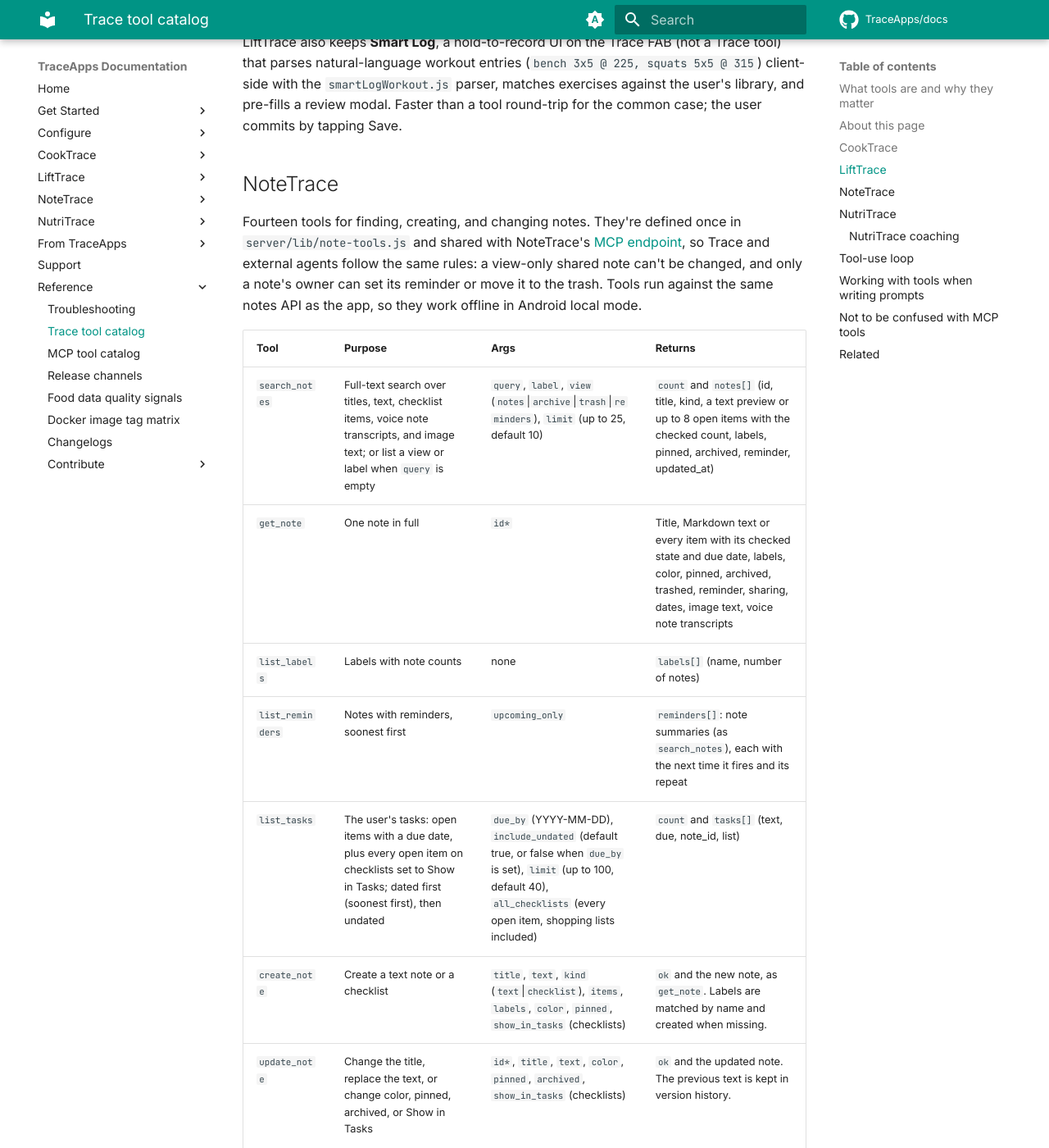
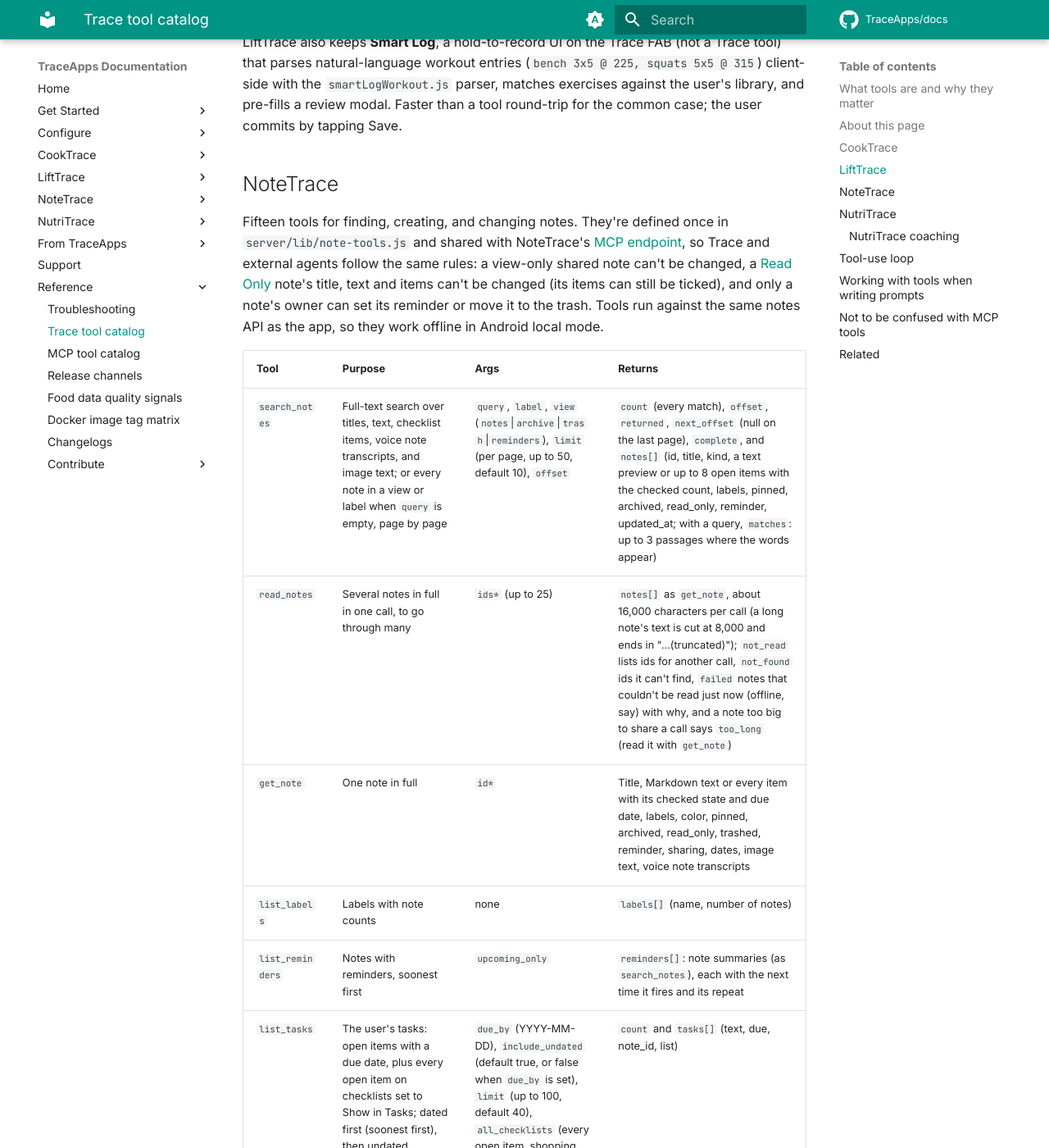
Before and after one commit to TraceApps/docs, an MkDocs documentation site: the page built from docs/reference/trace-tools.md, in a window 1280 px wide and 1400 px high, scrolled down 4777 px. Shown: the whole window at 82% size. Built offline with MkDocs 1.6.1 and Material for MkDocs 9.7.7, drawn with Linux system fonts in a browser that asks for light colours; comment, search, counter and statistics services are not loaded; some of the changed text lies outside the part shown.

Commit message:
NoteTrace: Trace goes through many notes, read_notes (TraceApps/notetrace#34)

```diff
--- a/docs/reference/trace-tools.md
+++ b/docs/reference/trace-tools.md
@@ -74,17 +74,18 @@ LiftTrace also keeps **Smart Log**, a hold-to-record UI on the Trace FAB (not a
 
 ## NoteTrace
 
-Fourteen tools for finding, creating, and changing notes. They're defined once in `server/lib/note-tools.js` and shared with NoteTrace's [MCP endpoint](../notetrace/mcp.md), so Trace and external agents follow the same rules: a view-only shared note can't be changed, and only a note's owner can set its reminder or move it to the trash. Tools run against the same notes API as the app, so they work offline in Android local mode.
+Fifteen tools for finding, creating, and changing notes. They're defined once in `server/lib/note-tools.js` and shared with NoteTrace's [MCP endpoint](../notetrace/mcp.md), so Trace and external agents follow the same rules: a view-only shared note can't be changed, a [Read Only](../notetrace/features.md#editor) note's title, text and items can't be changed (its items can still be ticked), and only a note's owner can set its reminder or move it to the trash. Tools run against the same notes API as the app, so they work offline in Android local mode.
 
 | Tool | Purpose | Args | Returns |
 |------|---------|------|---------|
-| `search_notes` | Full-text search over titles, text, checklist items, voice note transcripts, and image text; or list a view or label when `query` is empty | `query`, `label`, `view` (`notes`\|`archive`\|`trash`\|`reminders`), `limit` (up to 25, default 10) | `count` and `notes[]` (id, title, kind, a text preview or up to 8 open items with the checked count, labels, pinned, archived, reminder, updated_at) |
-| `get_note` | One note in full | `id*` | Title, Markdown text or every item with its checked state and due date, labels, color, pinned, archived, trashed, reminder, sharing, dates, image text, voice note transcripts |
+| `search_notes` | Full-text search over titles, text, checklist items, voice note transcripts, and image text; or every note in a view or label when `query` is empty, page by page | `query`, `label`, `view` (`notes`\|`archive`\|`trash`\|`reminders`), `limit` (per page, up to 50, default 10), `offset` | `count` (every match), `offset`, `returned`, `next_offset` (null on the last page), `complete`, and `notes[]` (id, title, kind, a text preview or up to 8 open items with the checked count, labels, pinned, archived, read_only, reminder, updated_at; with a query, `matches`: up to 3 passages where the words appear) |
+| `read_notes` | Several notes in full in one call, to go through many | `ids*` (up to 25) | `notes[]` as `get_note`, about 16,000 characters per call (a long note's text is cut at 8,000 and ends in "…(truncated)"); `not_read` lists ids for another call, `not_found` ids it can't find, `failed` notes that couldn't be read just now (offline, say) with why, and a note too big to share a call says `too_long` (read it with `get_note`) |
+| `get_note` | One note in full | `id*` | Title, Markdown text or every item with its checked state and due date, labels, color, pinned, archived, read_only, trashed, reminder, sharing, dates, image text, voice note transcripts |
 | `list_labels` | Labels with note counts | none | `labels[]` (name, number of notes) |
 | `list_reminders` | Notes with reminders, soonest first | `upcoming_only` | `reminders[]`: note summaries (as `search_notes`), each with the next time it fires and its repeat |
 | `list_tasks` | The user's tasks: open items with a due date, plus every open item on checklists set to Show in Tasks; dated first (soonest first), then undated | `due_by` (YYYY-MM-DD), `include_undated` (default true, or false when `due_by` is set), `limit` (up to 100, default 40), `all_checklists` (every open item, shopping lists included) | `count` and `tasks[]` (text, due, note_id, list) |
 | `create_note` | Create a text note or a checklist | `title`, `text`, `kind` (`text`\|`checklist`), `items`, `labels`, `color`, `pinned`, `show_in_tasks` (checklists) | `ok` and the new note, as `get_note`. Labels are matched by name and created when missing. |
-| `update_note` | Change the title, replace the text, or change color, pinned, archived, or Show in Tasks | `id*`, `title`, `text`, `color`, `pinned`, `archived`, `show_in_tasks` (checklists) | `ok` and the updated note. The previous text is kept in version history. |
+| `update_note` | Change the title, replace the text, or change color, pinned, archived, or Show in Tasks; make a note Read Only | `id*`, `title`, `text`, `color`, `pinned`, `archived`, `show_in_tasks` (checklists), `read_only` (true only: only the user can turn it off) | `ok` and the updated note. The previous text is kept in version history. |
 | `append_to_note` | Add to the end: a paragraph on a text note, one item per line on a checklist | `id*`, `text*` | `ok` and the updated note |
 | `add_checklist_items` | Add items to a checklist | `id*`, `items*`, `due` (YYYY-MM-DD, for every new item) | `ok`, how many were added, and the updated note |
 | `check_checklist_item` | Check or uncheck an item found by its text (exact match first, then the only item containing the text) | `id*`, `item*`, `checked` (default true) | `ok`, the item's text, and its new state; an error when no item or more than one matches |
@@ -93,9 +94,9 @@ Fourteen tools for finding, creating, and changing notes. They're defined once i
 | `set_labels` | Replace a note's labels by name | `id*`, `labels*` (empty removes all) | The labels now on the note |
 | `move_to_trash` | Move a note to the trash (restorable for 30 days) | `id*` | `ok` and the trashed note's title. Owner only. |
 
-Every message includes the user's local date, time, and time zone, so "tomorrow at 9" becomes the right `at`, read in the device's time zone. When Trace is set by environment variables, each request goes through the server's `/api/ai/relay`, which adds the key and the configured model; the tools still run on the device. When Trace rewrites a note's text (`update_note` with `text`), the text it replaces is always saved as a restore point.
+Every message includes the user's local date, time, and time zone, so "tomorrow at 9" becomes the right `at`, read in the device's time zone. When Trace is set by environment variables, each request goes through the server's `/api/ai/relay`, which adds the key and the configured model; the tools still run on the device. When Trace rewrites a note's text (`update_note` with `text`), the text it replaces is always saved as a restore point. One answer can take up to 12 rounds of tool calls, enough to page through a search and read the notes in batches; if they run out, Trace answers from what it found and says what it didn't get to.
 
-NoteTrace's editor actions (Tidy Up, Summarize, Make a Checklist) and voice note transcription are separate single requests, not tools. See [Trace in NoteTrace](../notetrace/trace.md).
+NoteTrace's editor actions (Tidy Up, Expand, Summarize, Make a Checklist, Custom Instruction) and voice note transcription are separate single requests, not tools. See [Trace in NoteTrace](../notetrace/trace.md).
 
 ## NutriTrace
 
@@ -135,7 +136,7 @@ Offered only to people in coaching: the coach tools to anyone with the Coach rol
 
 ## Tool-use loop
 
-Every app caps the tool-call loop at **5 rounds** per user message. If Trace has not converged on a final text answer within 5 rounds it stops and returns whatever it has. This matches the loop cap set in `_callClaudeWithTools`, `_callOpenAIWithTools`, and `_callGeminiWithTools`.
+Every app caps the tool-call loop per user message, in `_callClaudeWithTools`, `_callOpenAIWithTools`, and `_callGeminiWithTools`. CookTrace and LiftTrace allow **5 rounds**, NutriTrace 5 (8 when the coaching tools are on); past that Trace stops with an error. NoteTrace allows **12**, since going through many notes takes more, and then sends one last request with the tools turned off, so Trace answers from what it found and says what's left. It does the same sooner if the tool answers grow past about 300 kB.
 
 Tool execution stays **client-side** even when the server-side AI proxy is in use (`AI_ENABLED=1` env-locked mode). The proxy relays messages and returns tool-call requests; the client executes each tool against the user's local database and UI state, then loops. This keeps the API key on the server without giving the server write access to the user's data.
 
```
Also changed, not shown: docs/notetrace/mcp.md (+2 -2 lines), docs/notetrace/trace.md (+3 -0 lines), docs/reference/mcp-tools.md (+5 -4 lines).
